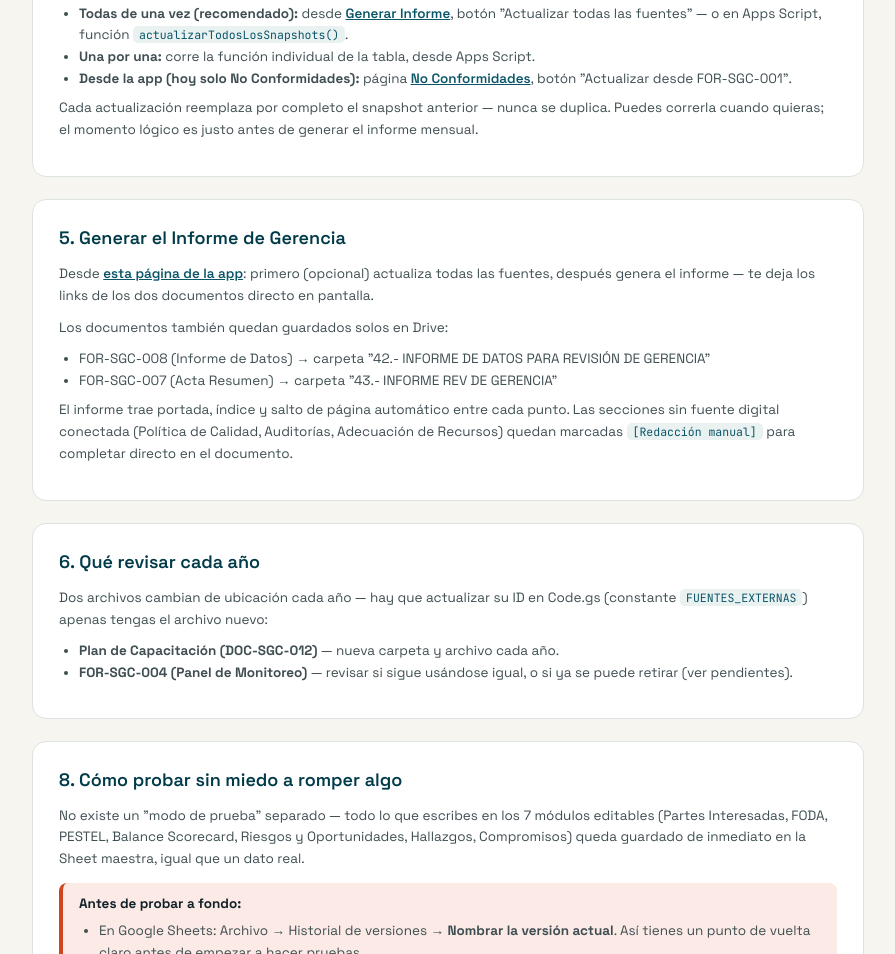
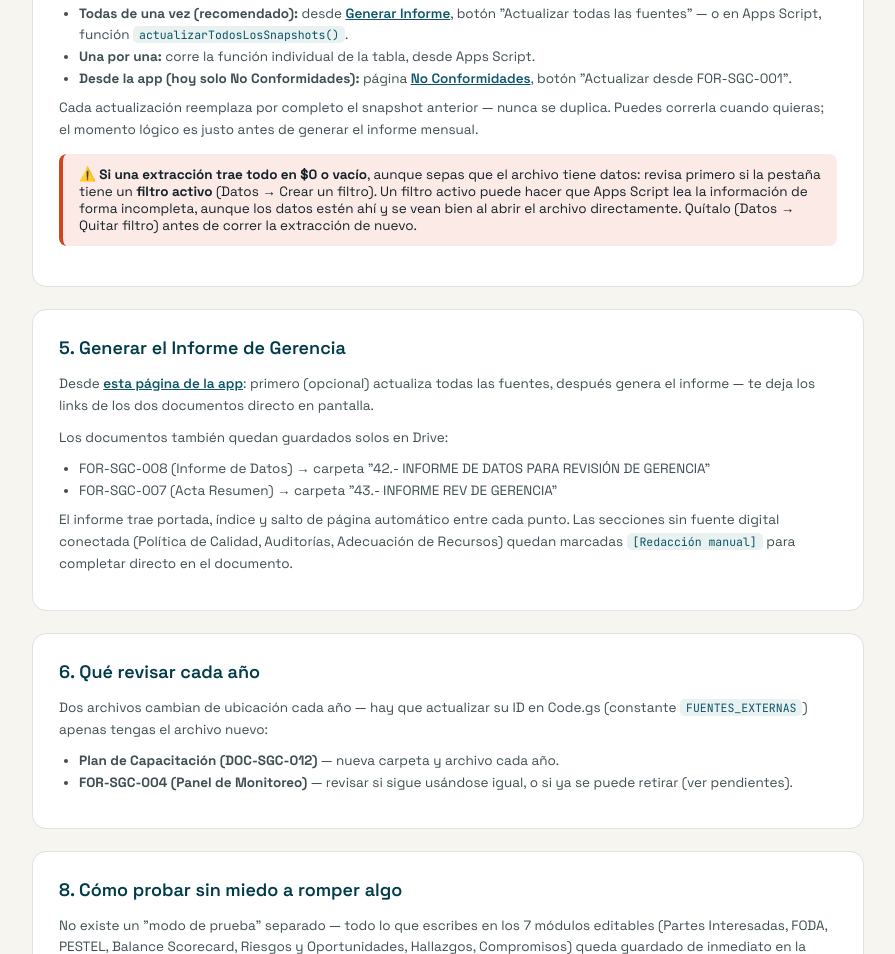
Before and after one commit to cbraun-collab/pwa-gestion-iso, a plain HTML site: page manual.html in a window 1280 px wide. Shown: the part 2268-3222 px from the top of the page, without its empty margins (192-1087 px from the left). Drawn offline with Linux system fonts and the light colour scheme.

Commit message:
Add files via upload

```diff
--- a/manual.html
+++ b/manual.html
@@ -134,6 +134,9 @@
       <li><strong>Desde la app (hoy solo No Conformidades):</strong> página <a class="link-app" href="no-conformidades.html">No Conformidades</a>, botón "Actualizar desde FOR-SGC-001".</li>
     </ul>
     <p>Cada actualización reemplaza por completo el snapshot anterior — nunca se duplica. Puedes correrla cuando quieras; el momento lógico es justo antes de generar el informe mensual.</p>
+    <div class="regla">
+      <strong>⚠️ Si una extracción trae todo en $0 o vacío</strong>, aunque sepas que el archivo tiene datos: revisa primero si la pestaña tiene un <strong>filtro activo</strong> (Datos → Crear un filtro). Un filtro activo puede hacer que Apps Script lea la información de forma incompleta, aunque los datos estén ahí y se vean bien al abrir el archivo directamente. Quítalo (Datos → Quitar filtro) antes de correr la extracción de nuevo.
+    </div>
   </section>
 
   <section id="informe">
```
